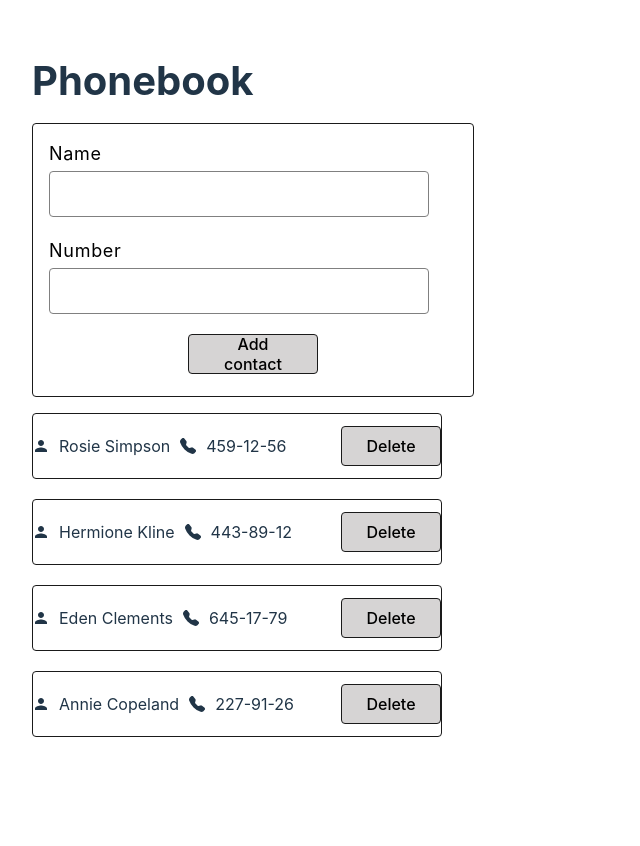
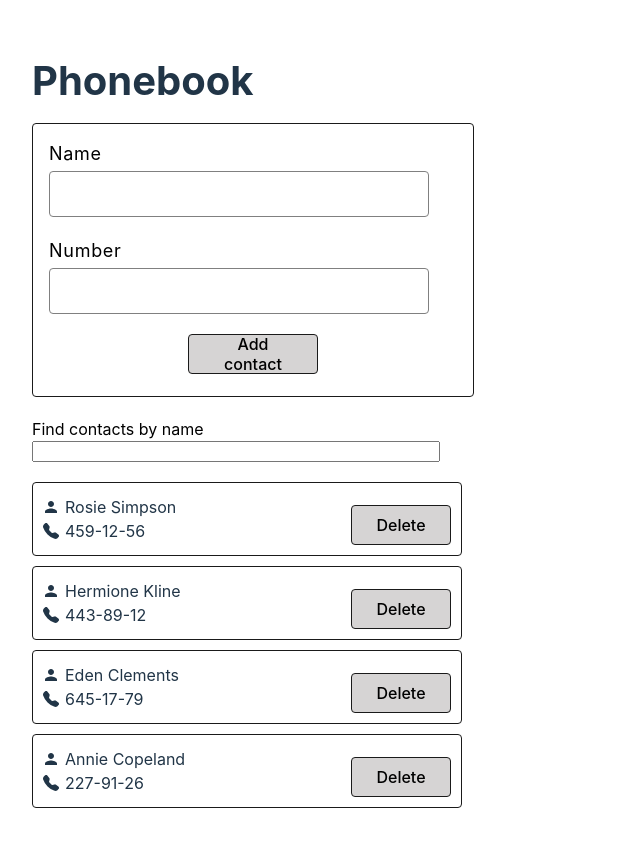
Before and after one commit to Mariia2990/goit-react-hw-03, a React (Vite) app: page / in a window 1280 px wide. Shown: the top 846 px of the page, without its empty margins (0-640 px from the left). Before the commit the page ends 800 px from the top, so only its background shows below. Built offline with nearby package versions, Linux system fonts and the light colour scheme; the HTML template or start-up script is replaced by a standard one.

Commit message:
add SearchBox

```diff
--- a/src/App.jsx
+++ b/src/App.jsx
@@ -1,10 +1,10 @@
 import './App.css';
 import ContactForm from './components/ContactForm/ContactForm';
-// import SearchBox from './components/SearchBox/SearchBox'
+import SearchBox from './components/SearchBox/SearchBox'
 import ContactList from './components/ContactList/ContactList'
 import Contact from './components/Contact/Contact'
 // import { Formik, Field, Form } from "formik";
-import { useState, useEffect} from 'react';
+import { useState} from 'react';
 import { nanoid } from 'nanoid';
 
 function App() {
@@ -27,9 +27,9 @@ function App() {
     });
   };
 
-  //  const handleFilterChange = (filterValue) => {
-  //   setFilter(filterValue);
-  // };
+   const handleFilterChange = (filterValue) => {
+    setFilter(filterValue);
+  };
 
   const filteredContacts = contacts.filter(contact =>
     contact.name.toLowerCase().includes(filter.toLowerCase())
@@ -40,7 +40,7 @@ function App() {
 <div>
   <h1>Phonebook</h1>
   <ContactForm onAddContact={addContact}/>
-  {/* <SearchBox filter={filter} onFilterChange={handleFilterChange} /> */}
+  < SearchBox filter={filter} onFilterChange={handleFilterChange} />
   <ContactList contacts={filteredContacts} onDeleteContact={deleteContact} />
 </div>
 
--- a/src/components/Contact/Contact.jsx
+++ b/src/components/Contact/Contact.jsx
@@ -5,10 +5,15 @@ import { IoMdPerson } from "react-icons/io";
 function Contact({ name, number, onDeleteContact }) {
   return (
     <li className={css.itemContact}>
-      <IoMdPerson className={css.iconPeople}/><p className = {css.nameContact}>{name}</p><BsFillTelephoneFill className={css.iconPhone} /><p className={css.nameContact}>{number}</p>
+      <div className={css.contactInfo}>
+
+      <p className = {css.nameContact}><IoMdPerson className={css.iconPeople}/>{name}</p>
+        <p className={css.nameContact}><BsFillTelephoneFill className={css.iconPhone} />{number}</p>
+        </div>
       <button className={css.buttonDelete} onClick={onDeleteContact}>Delete</button>
     </li>
   );
 }
 
+
 export default Contact;
--- a/src/components/Contact/Contact.module.css
+++ b/src/components/Contact/Contact.module.css
@@ -1,9 +1,13 @@
 .itemContact{
-width: 408px;
-border: 1px solid #1a1a1a;
-display: flex;
-gap: 10px;
-border-radius: 4px;
+    display: flex;
+    align-items: center;
+    justify-content: space-between;
+    width: 408px;
+    padding: 10px;
+    gap: 10px;
+    margin: 10px 0 0;
+    border: 1px solid #1a1a1a;
+    border-radius: 4px;
 }
 
 .buttonDelete{
@@ -16,17 +20,22 @@ margin-left: auto;
 margin-top: 12px;
 }
 
-.nameContact{
-margin-top:20px;
-margin-bottom:20px;
-
+.nameContact,
+.numberContact{
+margin:0;
+display: flex;
+align-items: center;
 }
 
-.iconPeople{
-margin-top: 24px;
+.iconPeople,
+.iconPhone{
+    width: 16px;
+    height: 16px;
+    margin-right: 6px;
 }
 
-.iconPhone{
-margin-top: 24px;
-
+.contactInfo{
+display: flex;
+flex-direction: column;
+    /* gap: 10px; */
 }
--- a/src/components/ContactList/ContactList.module.css
+++ b/src/components/ContactList/ContactList.module.css
@@ -1,9 +1,7 @@
 .listContact{
-    display: grid;
+    display: flex;
     list-style: none;
+    flex-direction: column;
     align-items: flex-start;
     padding-left: 0;
-    gap:20px;
-    position:relative;
-    content:'';
 }
--- a/src/components/SearchBox/SearchBox.jsx
+++ b/src/components/SearchBox/SearchBox.jsx
@@ -0,0 +1,15 @@
+import css from './SearchBox.module.css';
+
+export default function SearchBox ({filter, onFilterChange}){
+    return (
+    <div className={css.searchBox}>
+      <label className={css.labelFilter}>Find contacts by name</label>
+      <input
+        type="text"
+        value={filter}
+        onChange={(e) => onFilterChange(e.target.value)}
+        className={css.inputFilter}
+      />
+    </div>
+  );
+}
--- a/src/components/SearchBox/SearchBox.module.css
+++ b/src/components/SearchBox/SearchBox.module.css
@@ -0,0 +1,17 @@
+.searchBox{
+display: flex;
+flex-direction: column;
+width: 408px;
+height: 35px;
+margin-top: 20px;
+margin-bottom: 20px;
+}
+
+.labelFilter{
+text-align: left;
+color: black;
+}
+
+.inputFilter{
+
+}
```
